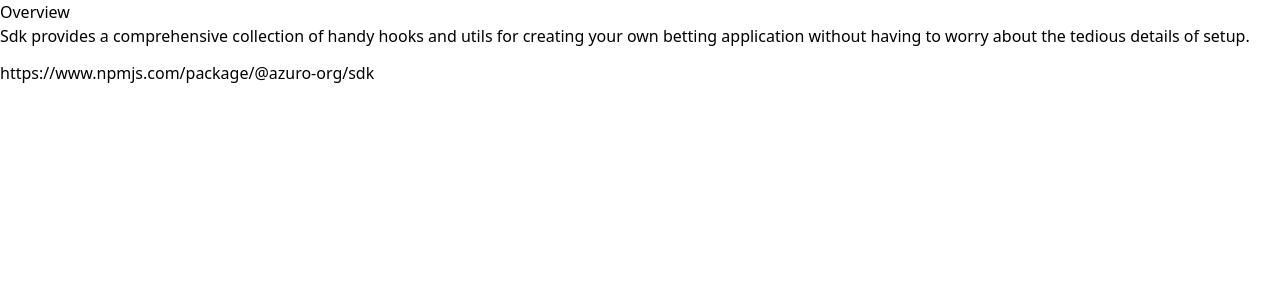
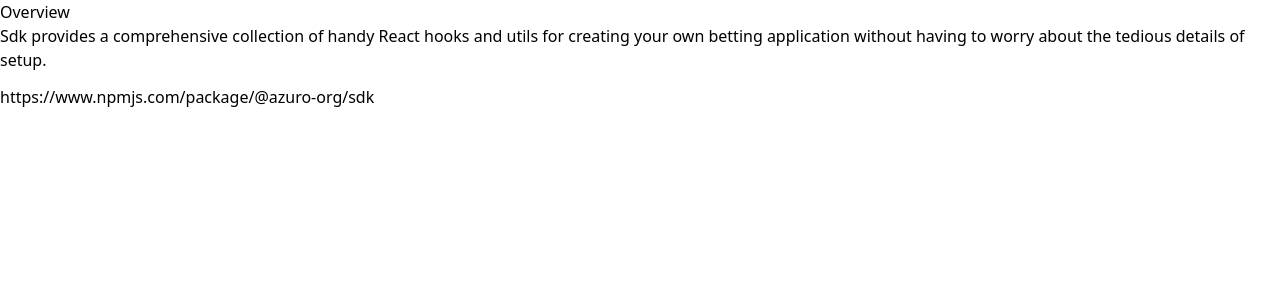
Before and after one commit to Azuro-protocol/gem-docs, a Next.js app: page /sdk/overview in a window 1280 px wide. Shown: the top 300 px of the page. Built offline with nearby package versions, Linux system fonts and the light colour scheme.

Commit message:
update text

```diff
--- a/pages/sdk/overview.mdx
+++ b/pages/sdk/overview.mdx
@@ -2,6 +2,6 @@ import { Callout } from 'components'
 
 # Overview
 
-Sdk provides a comprehensive collection of handy hooks and utils for creating your own betting application without having to worry about the tedious details of setup.
+Sdk provides a comprehensive collection of handy React hooks and utils for creating your own betting application without having to worry about the tedious details of setup.
 
 https://www.npmjs.com/package/@azuro-org/sdk
```
